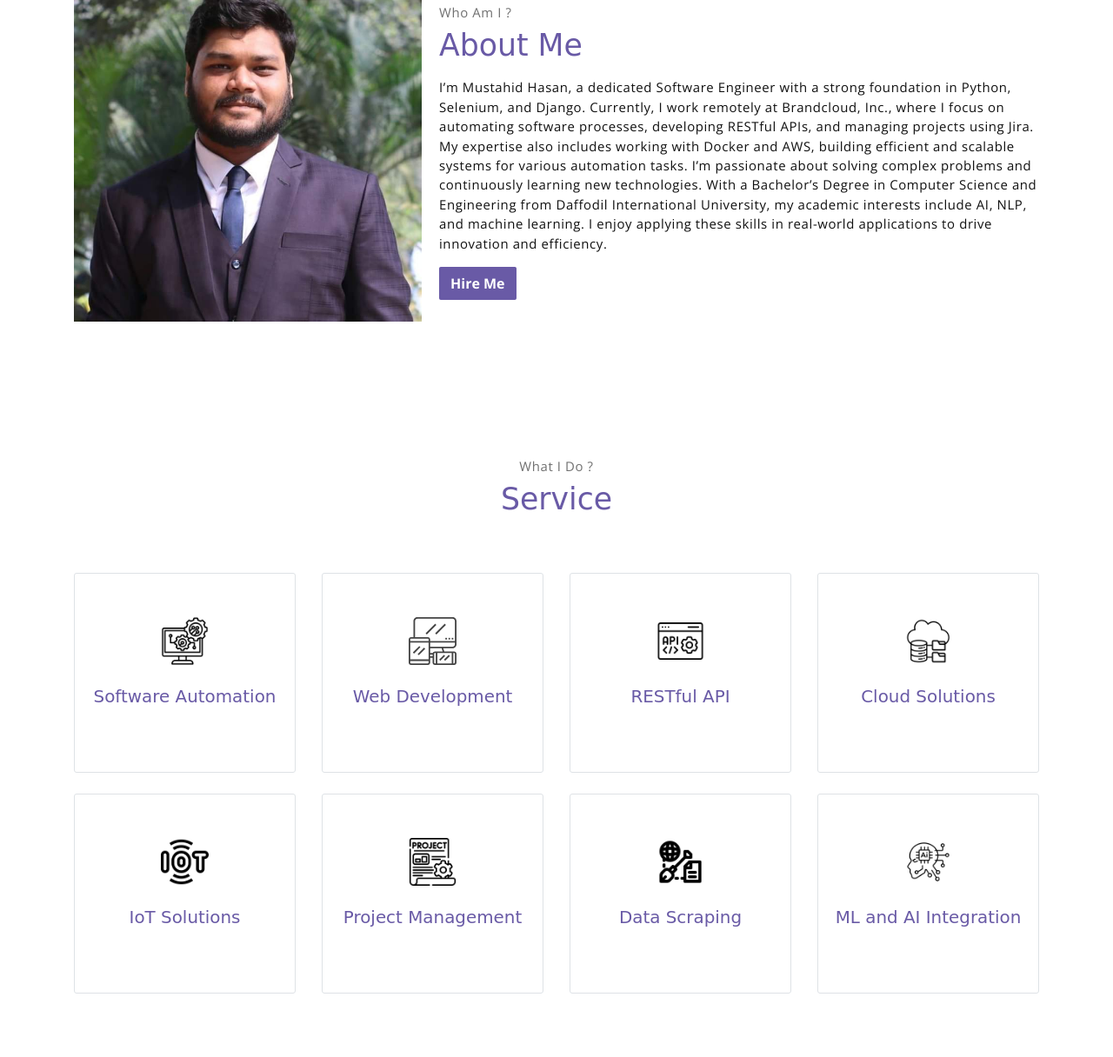
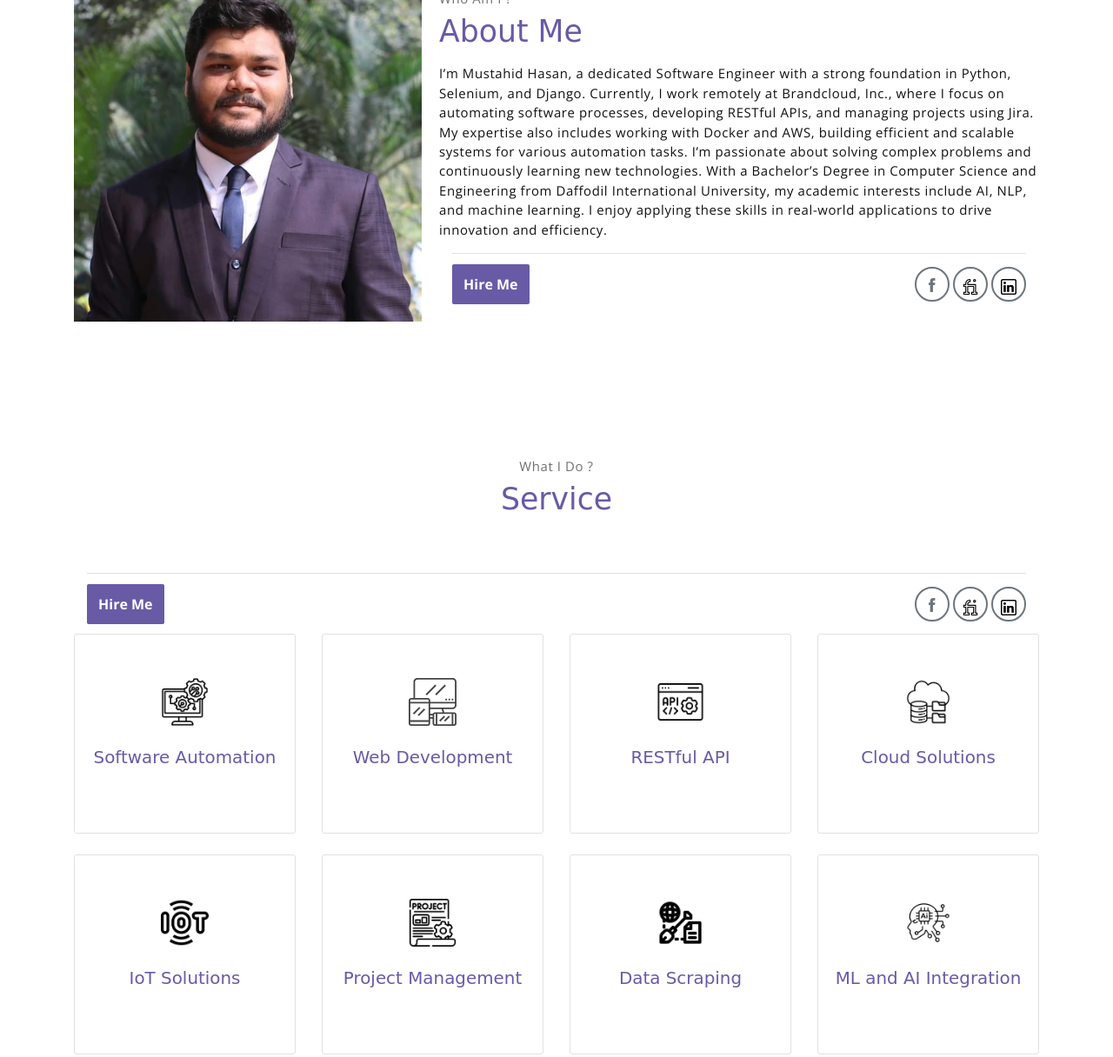
Before and after one commit to mustahidhasan/mustahid.github.io, a plain HTML site: page index.html in a window 1280 px wide. Shown: the part 837-2053 px from the top of the page at 87% size. Drawn offline with nearby package versions, Linux system fonts and the light colour scheme; a web font is replaced by a local one.

Commit message:
all done

```diff
--- a/index.html
+++ b/index.html
@@ -94,8 +94,21 @@
                         academic interests include AI, NLP, and machine learning. I enjoy applying these skills in
                         real-world applications to drive innovation and efficiency.
                     </p>
-                    <button class="btn btn-primary"><a target=”_blank” href="https://www.fiverr.com/s/NNpNZGZ"
-                            style="color: white; font-weight: bold">Hire Me</a></button>
+                    <div class="container">
+                        <footer class="footer">
+                            <button class="btn btn-primary"><a target=”_blank” href="https://www.fiverr.com/s/NNpNZGZ"
+                                    style="color: white; font-weight: bold">Hire Me</a></button>
+                            <div class="social-links text-right m-auto ml-sm-auto">
+                                <a target="_blank" href="https://www.facebook.com/profile.php?id=100016567715140"
+                                    class="link"><i class="ti-facebook"></i></a>
+                                <a target="_blank" href="https://www.fiverr.com/mustahidh" class="link"><img
+                                        style="width: 18px;" src="assets/imgs/fiverr.png"></a>
+                                <a target="_blank" href="https://www.linkedin.com/in/mustahid-hasan-8800851a9/"
+                                    class="link"><img style="width: 18px;" src="assets/imgs/linkedin.png"></a>
+                            </div>
+                        </footer>
+                    </div>
+
                     <!-- <button class="btn-rounded btn btn-outline-primary mt-4">Download CV</button> -->
                 </div>
             </div><!-- end of about wrapper -->
@@ -108,6 +121,20 @@
             <p class="section-subtitle">What I Do ?</p>
             <h6 class="section-title mb-6">Service</h6>
             <!-- row -->
+            <div class="container">
+                <footer class="footer">
+                    <button class="btn btn-primary"><a target=”_blank” href="https://www.fiverr.com/s/NNpNZGZ"
+                            style="color: white; font-weight: bold">Hire Me</a></button>
+                    <div class="social-links text-right m-auto ml-sm-auto">
+                        <a target="_blank" href="https://www.facebook.com/profile.php?id=100016567715140"
+                            class="link"><i class="ti-facebook"></i></a>
+                        <a target="_blank" href="https://www.fiverr.com/mustahidh" class="link"><img
+                                style="width: 18px;" src="assets/imgs/fiverr.png"></a>
+                        <a target="_blank" href="https://www.linkedin.com/in/mustahid-hasan-8800851a9/"
+                            class="link"><img style="width: 18px;" src="assets/imgs/linkedin.png"></a>
+                    </div>
+                </footer>
+            </div>
             <div class="row">
                 <div class="col-md-6 col-lg-3">
                     <div class="service-card">
@@ -466,12 +493,12 @@
                     href="https://www.fiverr.com/s/NNpNZGZ">Mustahid Hasan</a>
             </p>
             <div class="social-links text-right m-auto ml-sm-auto">
-                <a href="javascript:void(0)" class="link"><i class="ti-facebook"></i></a>
-                <a href="javascript:void(0)" class="link"><i class="ti-twitter-alt"></i></a>
-                <a href="javascript:void(0)" class="link"><i class="ti-google"></i></a>
-                <a href="javascript:void(0)" class="link"><i class="ti-pinterest-alt"></i></a>
-                <a href="javascript:void(0)" class="link"><i class="ti-instagram"></i></a>
-                <a href="javascript:void(0)" class="link"><i class="ti-rss"></i></a>
+                <a target="_blank" href="https://www.facebook.com/profile.php?id=100016567715140" class="link"><i
+                        class="ti-facebook"></i></a>
+                <a target="_blank" href="https://www.fiverr.com/mustahidh" class="link"><img style="width: 18px;"
+                        src="assets/imgs/fiverr.png"></a>
+                <a target="_blank" href="https://www.linkedin.com/in/mustahid-hasan-8800851a9/" class="link"><img
+                        style="width: 18px;" src="assets/imgs/linkedin.png"></a>
             </div>
         </footer>
     </div> <!-- end of page footer -->
```
Also changed, not shown: assets/imgs/fiverr.png (added), assets/imgs/linkedin.png (added).
